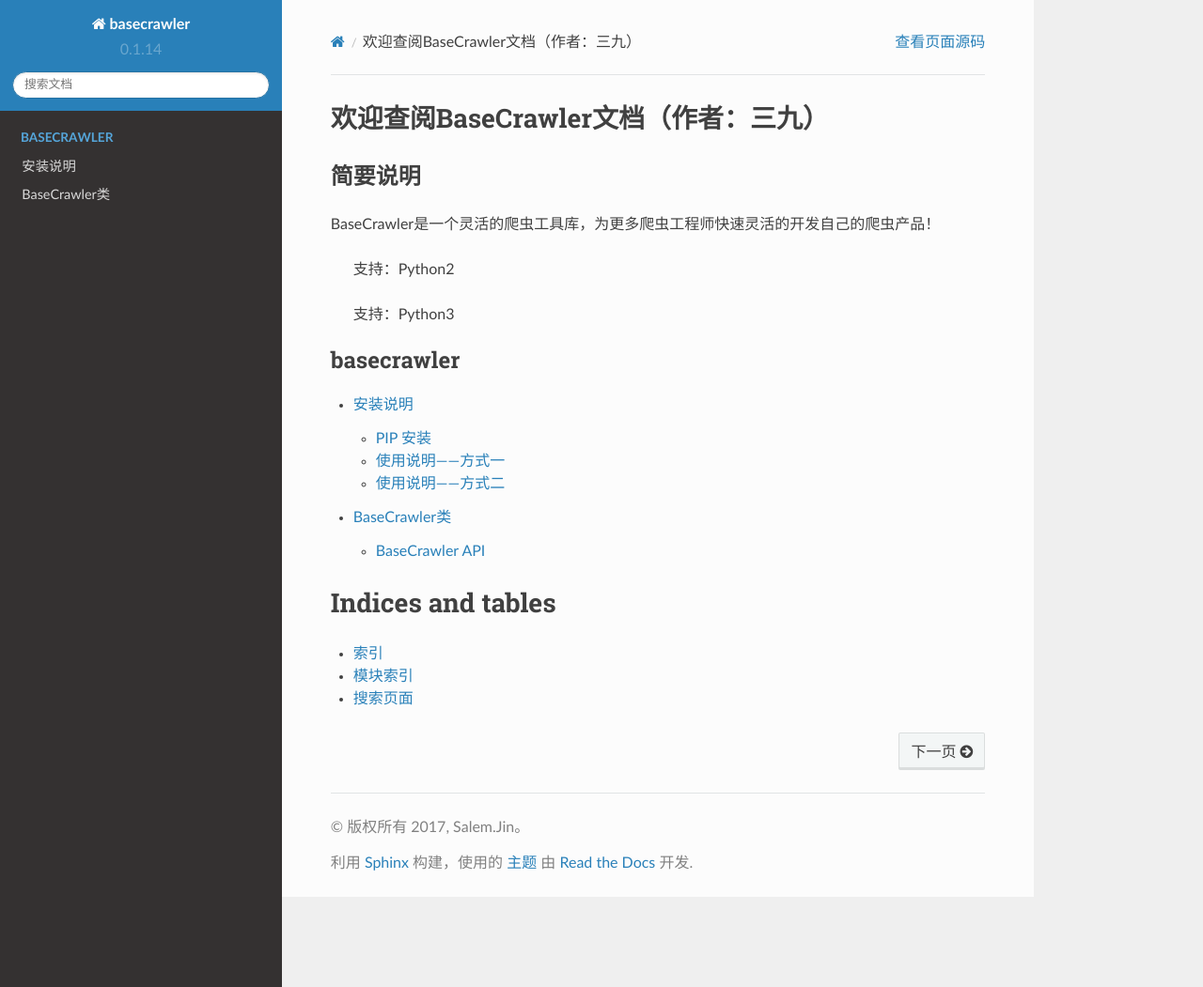
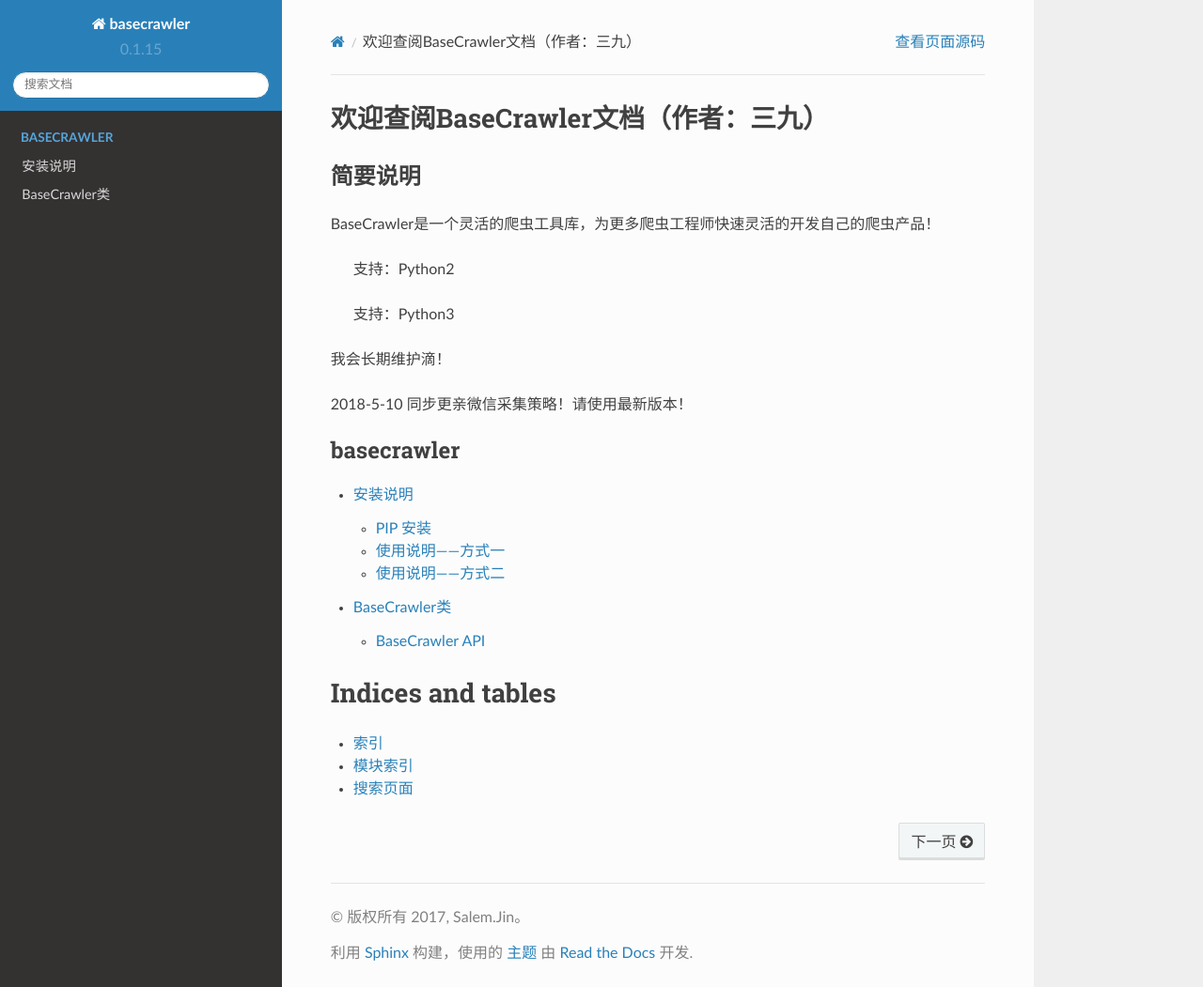
Before and after one commit to ever391/basecrawler, a Sphinx documentation site: the page built from docs/index.rst, in a window 1280 px wide and 1051 px high. Shown: the whole window at 94% size. Built offline with Sphinx 7.4.7 and the Read the Docs theme 2.0.0, drawn with Linux system fonts in a browser that asks for light colours.

Commit message:
update docs and modify wechat rule

```diff
--- a/README.rst
+++ b/README.rst
@@ -115,3 +115,8 @@ QQ交流群:662500882
 -----------------------
 
     * 如果在爬微信公众号的文章，输入文章页面地址，自动把解析结果给你，不要再做重复工作了！
+
+长期维护，同步更新
+---------------------
+
+ - 2018-5-10 更新微信文章页面数据采集规则
--- a/basecrawler/__init__.py
+++ b/basecrawler/__init__.py
@@ -1 +1 @@
-__version__ = "0.1.14"
+__version__ = "0.1.15"
--- a/docs/conf.py
+++ b/docs/conf.py
@@ -54,9 +54,9 @@ author = u'Salem.Jin'
 # built documents.
 #
 # The short X.Y version.
-version = u'0.1.14'
+version = u'0.1.15'
 # The full version, including alpha/beta/rc tags.
-release = u'0.1.14'
+release = u'0.1.15'
 
 # The language for contentautogenerated by Sphinx. Refer to documentation
 # for a list of supported languages.
--- a/docs/index.rst
+++ b/docs/index.rst
@@ -14,6 +14,11 @@ BaseCrawler是一个灵活的爬虫工具库，为更多爬虫工程师快速灵
 
    支持：Python3
 
+我会长期维护滴！
+
+2018-5-10 同步更亲微信采集策略！请使用最新版本！
+
+
 .. toctree::
    :maxdepth: 2
    :caption: basecrawler
```
Also changed, not shown: 13 other files.
